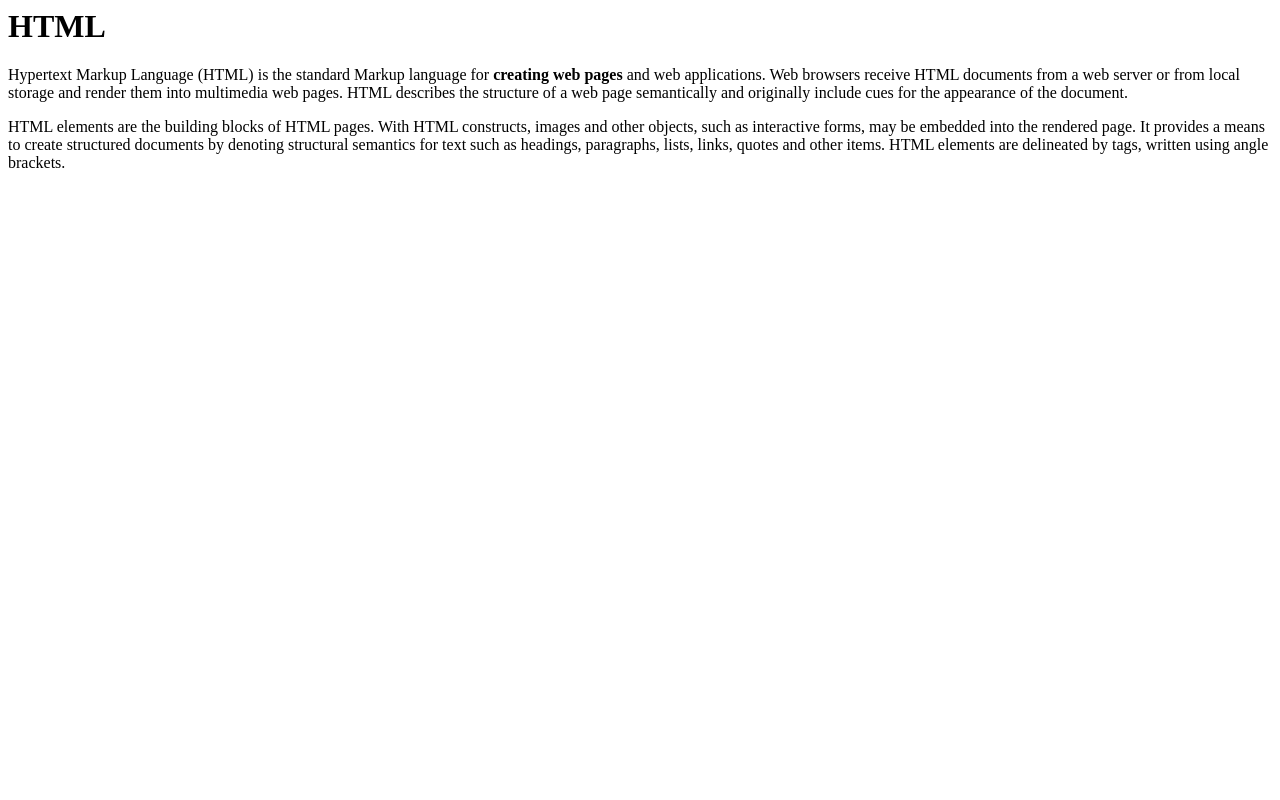
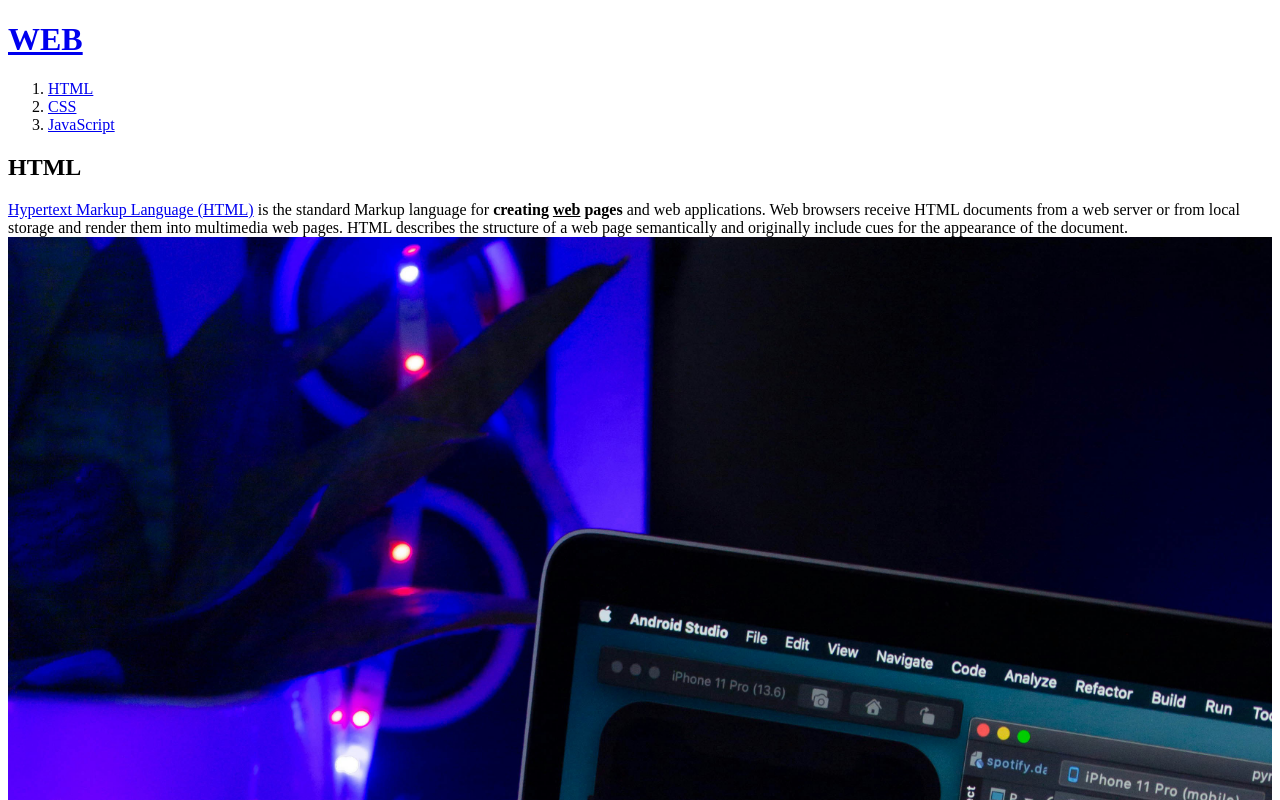
Before and after one commit to LeeJaeHyunJohn/Lifecoding_HTML, a plain HTML site: page 1.html in a window 1280 px wide. Shown: the top 800 px of the page. Drawn offline with Linux system fonts and the light colour scheme.

Commit message:
third commit

```diff
--- a/1.html
+++ b/1.html
@@ -1,12 +1,30 @@
-<h1>HTML</h1>
-<p>Hypertext Markup Language (HTML) is the standard Markup
-language for <strong>creating web pages</strong> and web applications.
+<!doctype html>
+<html>
+<head>
+  <title>WEB1 - html</title>
+  <meta charset="utf-8">
+</head>
+
+<body>
+  <h1><a href="index.html">WEB</a></h1>
+  <ol>
+    <li><a href="1.html">HTML</a></li>
+    <li><a href="2.html">CSS</a></li>
+    <li><a href="3.html">JavaScript</a></li>
+  </ol>
+  <h2>HTML</h2>
+  <p><a href="https://www.w3.org/TR/2011/WD-html5-20110405/"target="_blank" title="html5 specification">Hypertext Markup Language (HTML)</a> is the standard Markup
+  language for <strong>creating <u>web</u> pages</strong> and web applications.
   Web browsers receive HTML documents from a web server or from local
   storage and render them into multimedia web pages. HTML describes
   the structure of a web page semantically and originally include cues
-for the appearance of the document.</p><p>HTML elements are the building blocks of HTML pages.
+  for the appearance of the document.
+  <img src="coding.jpg" width="100%">
+  </p><p>HTML elements are the building blocks of HTML pages.
   With HTML constructs, images and other objects, such as interactive
   forms, may be embedded into the rendered page. It provides a means to
   create structured documents by denoting structural semantics for text
   such as headings, paragraphs, lists, links, quotes and other items.
   HTML elements are delineated by tags, written using angle brackets.</p>
+</body>
+</html>
```
Also changed, not shown: 2.html (added, +22 -0 lines), 3.html (added, +21 -0 lines), index.html (added, +20 -0 lines), coding.jpg (added). Lines whose indentation alone changed are shown as unchanged.
